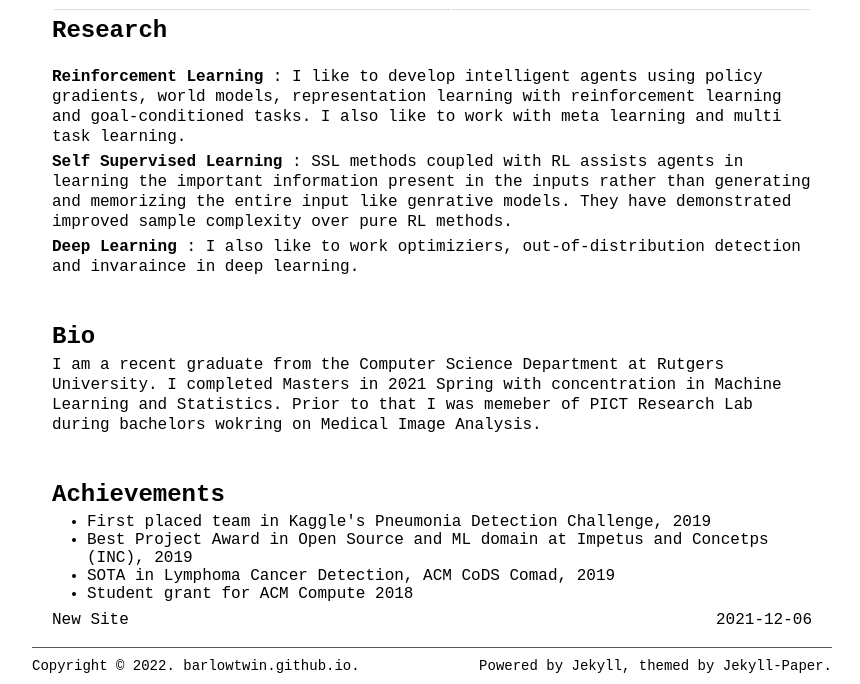
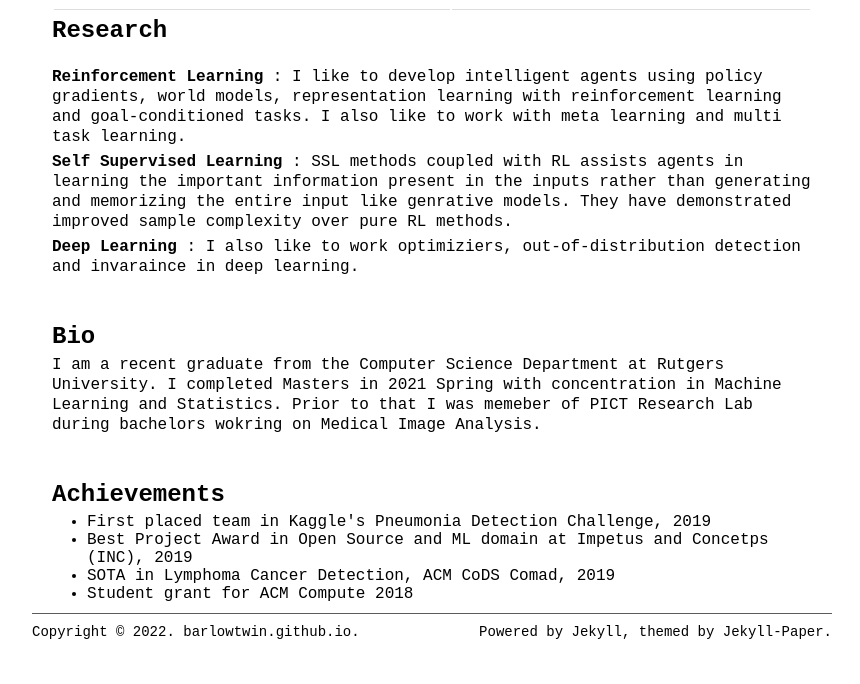
Before and after one commit to barlowtwin/sarang7m.github.io, a Jekyll site: the page built from index.html, in a window 1280 px wide, cut to the strip 406-1090 px from the top of the page. Shown: the whole strip, without its empty margins (208-1068 px from the left). Built offline with Jekyll 4.4.1, drawn with Linux system fonts in a browser that asks for light colours; the list of posts is cut into pages by our own code; after the commit the page ends 1056 px from its top, so only the background shows below that.

Commit message:
Update index.html

```diff
--- a/index.html
+++ b/index.html
@@ -48,5 +48,3 @@ Computer Science Department
   <li>SOTA in Lymphoma Cancer Detection, ACM CoDS Comad, 2019</li>
   <li>Student grant for ACM Compute 2018</li>
 </ul>
-
-{% include posts.html %}
```
